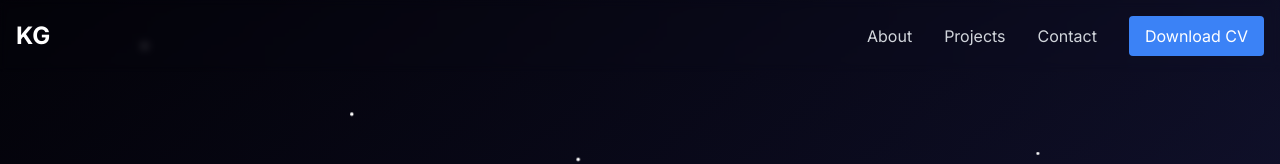
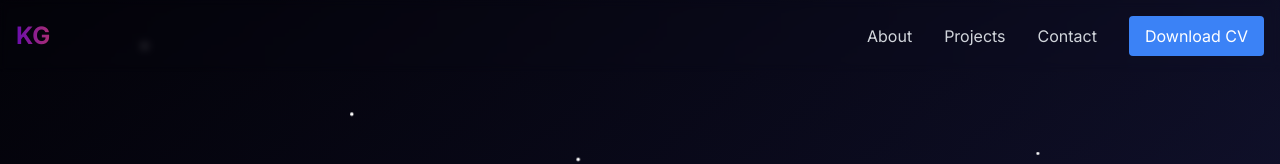
Before and after one commit to KurtGuardia/Kurt-portfolio, a Next.js app: page / in a window 1280 px wide. Shown: the top 164 px of the page. Built offline with nearby package versions, Linux system fonts and the light colour scheme.

Commit message:
feat(nav) KG gradient color animation in navbar

```diff
--- a/components/Navigation.tsx
+++ b/components/Navigation.tsx
@@ -68,7 +68,18 @@ export function Navigation() {
             animate={{ opacity: 1 }}
             transition={{ duration: 0.5 }}
           >
-            <Link href='/' className='text-2xl font-bold'>
+            <Link
+              href='/'
+              className='text-2xl font-bold'
+              style={{
+                color: 'transparent',
+                background:
+                  'linear-gradient(to right, #6a0dad, #e74c3c, #3498db)',
+                backgroundSize: '400% 400%',
+                WebkitBackgroundClip: 'text',
+                animation: 'gradientAnimation 7s infinite',
+              }}
+            >
               KG
             </Link>
           </motion.div>
```
